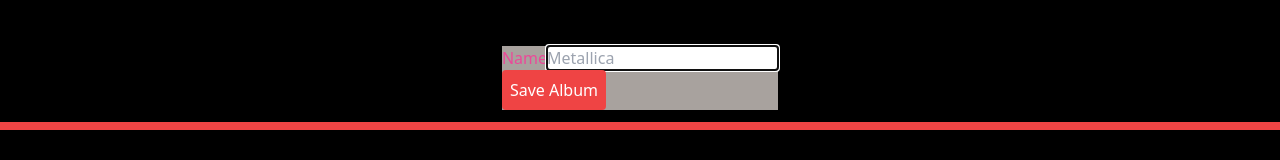
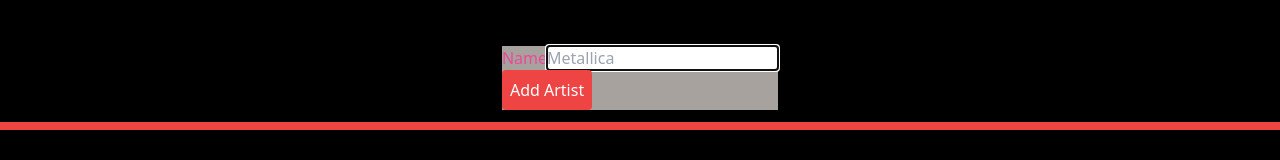
Before and after one commit to leog91/jukebox, a Next.js app: page /pick/add in a window 1280 px wide. Shown: the part 318-478 px from the top of the page. Built offline with nearby package versions, Linux system fonts and the light colour scheme.

Commit message:
button text updated

```diff
--- a/src/app/pick/add/page.tsx
+++ b/src/app/pick/add/page.tsx
@@ -6,14 +6,7 @@
 import type { ActionResponse } from "./action";
 import Notification from "@/src/components/Notification";
 
-import { UserButton } from "@clerk/nextjs";
-import { auth } from "@clerk/nextjs/server";
-
-import { submit, addGenre, addArtistWithGenre } from "../../action";
-
-import React, { useState } from "react";
-import { GenreSelector } from "@/src/components/genreSelect";
-import { AddArtistWithGenre } from "@/src/components/addArtistWithGenre";
+import React from "react";
 
 const initialState: ActionResponse = {
   success: false,
@@ -41,43 +34,21 @@
           className={state?.errors?.name ? "border-red-500" : ""}
         />
         <div>
-          {/* {state?.message !== "" && state.message} */}
-
           {state?.errors?.name && (
             <p id="name-error" className="text-sm text-yellow-500">
               {state.errors.name[0]}
             </p>
           )}
         </div>
-
         <button
           type="submit"
           className="bg-red-500 text-white p-2 rounded"
           disabled={isPending}
         >
-          {isPending ? "Saving..." : "Save Album"}
+          {isPending ? "Saving..." : "Add Artist"}
         </button>
       </form>
       <div className="h-2 w-full bg-red-500"></div>
-      {/* <form className="text-black my-3" action={addGenre}>
-        <input
-          type="text"
-          placeholder="genre(unique)"
-          // pattern="^[\p{Emoji}]+$"
-          name="genre"
-          // maxLength="10"
-          required
-        />
-        <button>➕</button>
-      </form> */}
-
-      {/* <GenreSelector />
-
-      <div className="h-2 w-full bg-violet-500 m-10"></div>
-
-      <AddArtistWithGenre />
- */}
-      {/* </main> */}
     </div>
   );
 }
```
